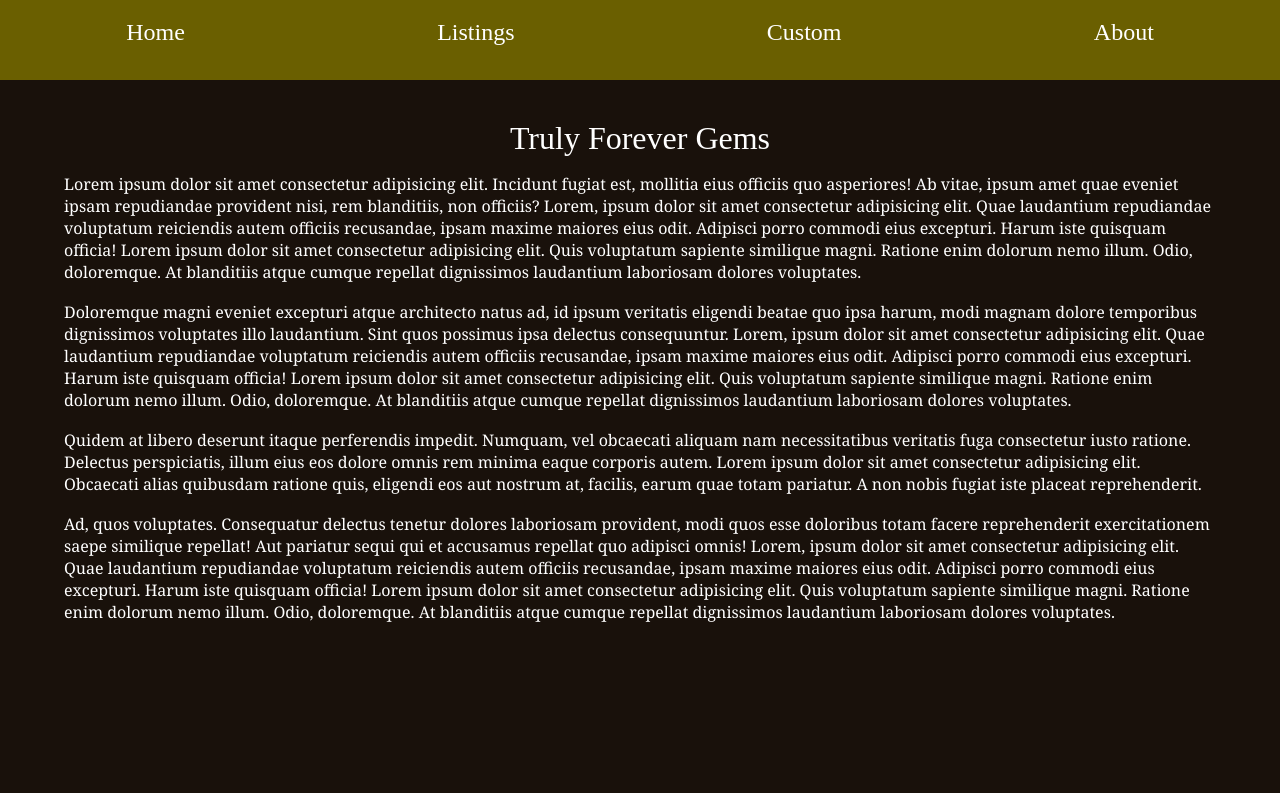
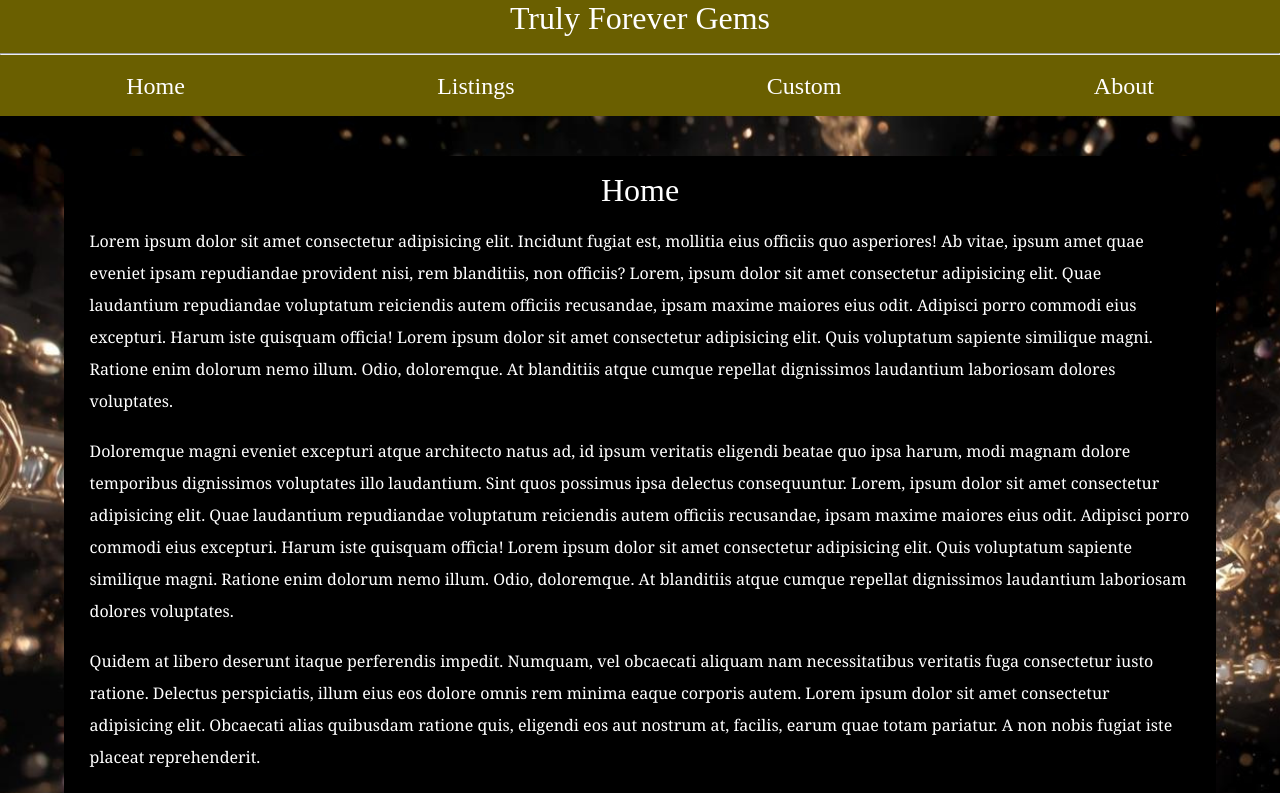
Before and after one commit to trulyforevergems/trulyforevergems-website, a SvelteKit app: page / in a window 1280 px wide. Shown: the top 793 px of the page. Built offline with nearby package versions, Linux system fonts and the light colour scheme; a web font is replaced by a local one.

Commit message:
started working on homepage

```diff
--- a/src/app.css
+++ b/src/app.css
@@ -30,13 +30,16 @@ p {
     font-weight: 400;
     font-style: normal;
     font-variation-settings: "wdth" 100;
+    line-height: 2;
 }
 
 header {
     background-color: var(--md-sys-color-secondary);
 
-    height: 10vh;
+    min-height: 10vh;
+}
 
+nav {
     display: flex;
     flex-direction: row;
     align-items: center;
@@ -45,14 +48,25 @@ header {
 
 main {
     background-color: var(--md-sys-color-primary);
+    background-image: url("/assets/forever-gems-splash.png");
+    background-size: cover;
+    background-repeat: no-repeat;
 
     min-height: 80vh;
     padding: 5vh 5vw;
 }
 
+/* Homepage-specific styles
+.black-background {
+    background-color: black;
+} */
+
 footer {
     background-color: var(--md-sys-color-secondary);
+
     height: 10vh;
+
+    padding: 2vh 5vw;
 }
 
 /* I ended up copying the themes over since I wasn't getting intellisense when using @import syntax. */
--- a/src/routes/+layout.svelte
+++ b/src/routes/+layout.svelte
@@ -10,10 +10,15 @@
 </svelte:head>
 
 <header class="light">
-    <h2>Home</h2>
-    <h2>Listings</h2>
-    <h2>Custom</h2>
-    <h2>About</h2>
+    <h1>Truly Forever Gems</h1>
+    <hr />
+    <br />
+    <nav>
+        <h2>Home</h2>
+        <h2>Listings</h2>
+        <h2>Custom</h2>
+        <h2>About</h2>
+    </nav>
 </header>
 <main class="light">
     {@render children()}
--- a/src/routes/+page.svelte
+++ b/src/routes/+page.svelte
@@ -1,48 +1,59 @@
-<h1 class="light">Truly Forever Gems</h1>
+<div class="black-background">
+    <h1 class="light">Home</h1>
     <p class="light">
         Lorem ipsum dolor sit amet consectetur adipisicing elit. Incidunt fugiat
         est, mollitia eius officiis quo asperiores! Ab vitae, ipsum amet quae
         eveniet ipsam repudiandae provident nisi, rem blanditiis, non officiis?
-    Lorem, ipsum dolor sit amet consectetur adipisicing elit. Quae laudantium
-    repudiandae voluptatum reiciendis autem officiis recusandae, ipsam maxime
-    maiores eius odit. Adipisci porro commodi eius excepturi. Harum iste
-    quisquam officia! Lorem ipsum dolor sit amet consectetur adipisicing elit.
-    Quis voluptatum sapiente similique magni. Ratione enim dolorum nemo illum.
-    Odio, doloremque. At blanditiis atque cumque repellat dignissimos laudantium
-    laboriosam dolores voluptates.
+        Lorem, ipsum dolor sit amet consectetur adipisicing elit. Quae
+        laudantium repudiandae voluptatum reiciendis autem officiis recusandae,
+        ipsam maxime maiores eius odit. Adipisci porro commodi eius excepturi.
+        Harum iste quisquam officia! Lorem ipsum dolor sit amet consectetur
+        adipisicing elit. Quis voluptatum sapiente similique magni. Ratione enim
+        dolorum nemo illum. Odio, doloremque. At blanditiis atque cumque
+        repellat dignissimos laudantium laboriosam dolores voluptates.
     </p>
     <br />
     <p class="light">
         Doloremque magni eveniet excepturi atque architecto natus ad, id ipsum
         veritatis eligendi beatae quo ipsa harum, modi magnam dolore temporibus
         dignissimos voluptates illo laudantium. Sint quos possimus ipsa delectus
-    consequuntur. Lorem, ipsum dolor sit amet consectetur adipisicing elit. Quae
-    laudantium repudiandae voluptatum reiciendis autem officiis recusandae,
-    ipsam maxime maiores eius odit. Adipisci porro commodi eius excepturi. Harum
-    iste quisquam officia! Lorem ipsum dolor sit amet consectetur adipisicing
-    elit. Quis voluptatum sapiente similique magni. Ratione enim dolorum nemo
-    illum. Odio, doloremque. At blanditiis atque cumque repellat dignissimos
-    laudantium laboriosam dolores voluptates.
+        consequuntur. Lorem, ipsum dolor sit amet consectetur adipisicing elit.
+        Quae laudantium repudiandae voluptatum reiciendis autem officiis
+        recusandae, ipsam maxime maiores eius odit. Adipisci porro commodi eius
+        excepturi. Harum iste quisquam officia! Lorem ipsum dolor sit amet
+        consectetur adipisicing elit. Quis voluptatum sapiente similique magni.
+        Ratione enim dolorum nemo illum. Odio, doloremque. At blanditiis atque
+        cumque repellat dignissimos laudantium laboriosam dolores voluptates.
     </p>
     <br />
     <p class="light">
-    Quidem at libero deserunt itaque perferendis impedit. Numquam, vel obcaecati
-    aliquam nam necessitatibus veritatis fuga consectetur iusto ratione.
-    Delectus perspiciatis, illum eius eos dolore omnis rem minima eaque corporis
-    autem. Lorem ipsum dolor sit amet consectetur adipisicing elit. Obcaecati
-    alias quibusdam ratione quis, eligendi eos aut nostrum at, facilis, earum
-    quae totam pariatur. A non nobis fugiat iste placeat reprehenderit.
+        Quidem at libero deserunt itaque perferendis impedit. Numquam, vel
+        obcaecati aliquam nam necessitatibus veritatis fuga consectetur iusto
+        ratione. Delectus perspiciatis, illum eius eos dolore omnis rem minima
+        eaque corporis autem. Lorem ipsum dolor sit amet consectetur adipisicing
+        elit. Obcaecati alias quibusdam ratione quis, eligendi eos aut nostrum
+        at, facilis, earum quae totam pariatur. A non nobis fugiat iste placeat
+        reprehenderit.
     </p>
     <br />
     <p class="light">
         Ad, quos voluptates. Consequatur delectus tenetur dolores laboriosam
         provident, modi quos esse doloribus totam facere reprehenderit
-    exercitationem saepe similique repellat! Aut pariatur sequi qui et accusamus
-    repellat quo adipisci omnis! Lorem, ipsum dolor sit amet consectetur
-    adipisicing elit. Quae laudantium repudiandae voluptatum reiciendis autem
-    officiis recusandae, ipsam maxime maiores eius odit. Adipisci porro commodi
-    eius excepturi. Harum iste quisquam officia! Lorem ipsum dolor sit amet
-    consectetur adipisicing elit. Quis voluptatum sapiente similique magni.
-    Ratione enim dolorum nemo illum. Odio, doloremque. At blanditiis atque
-    cumque repellat dignissimos laudantium laboriosam dolores voluptates.
+        exercitationem saepe similique repellat! Aut pariatur sequi qui et
+        accusamus repellat quo adipisci omnis! Lorem, ipsum dolor sit amet
+        consectetur adipisicing elit. Quae laudantium repudiandae voluptatum
+        reiciendis autem officiis recusandae, ipsam maxime maiores eius odit.
+        Adipisci porro commodi eius excepturi. Harum iste quisquam officia!
+        Lorem ipsum dolor sit amet consectetur adipisicing elit. Quis voluptatum
+        sapiente similique magni. Ratione enim dolorum nemo illum. Odio,
+        doloremque. At blanditiis atque cumque repellat dignissimos laudantium
+        laboriosam dolores voluptates.
     </p>
+</div>
+
+<style>
+    .black-background {
+        background-color: black;
+        padding: 2vh 2vw;
+    }
+</style>
```
Also changed, not shown: static/assets/forever-gems-splash.png (added). Lines whose indentation alone changed are shown as unchanged.
